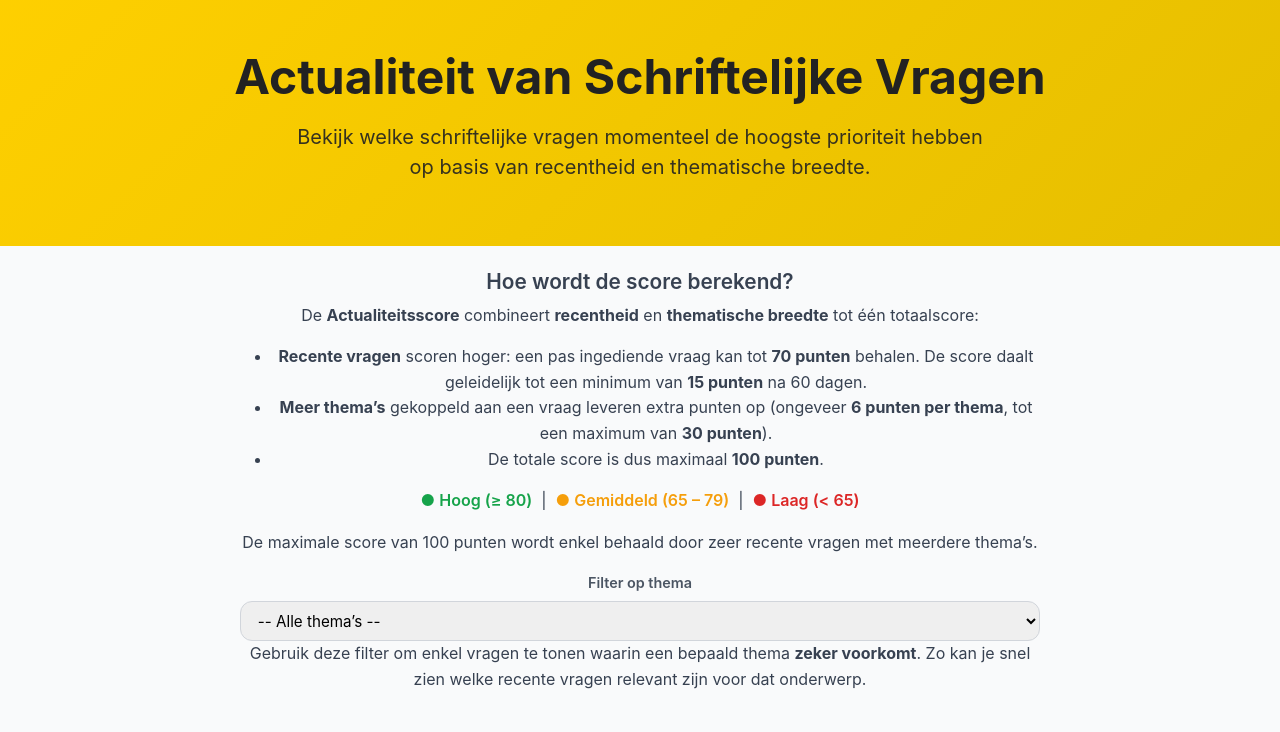
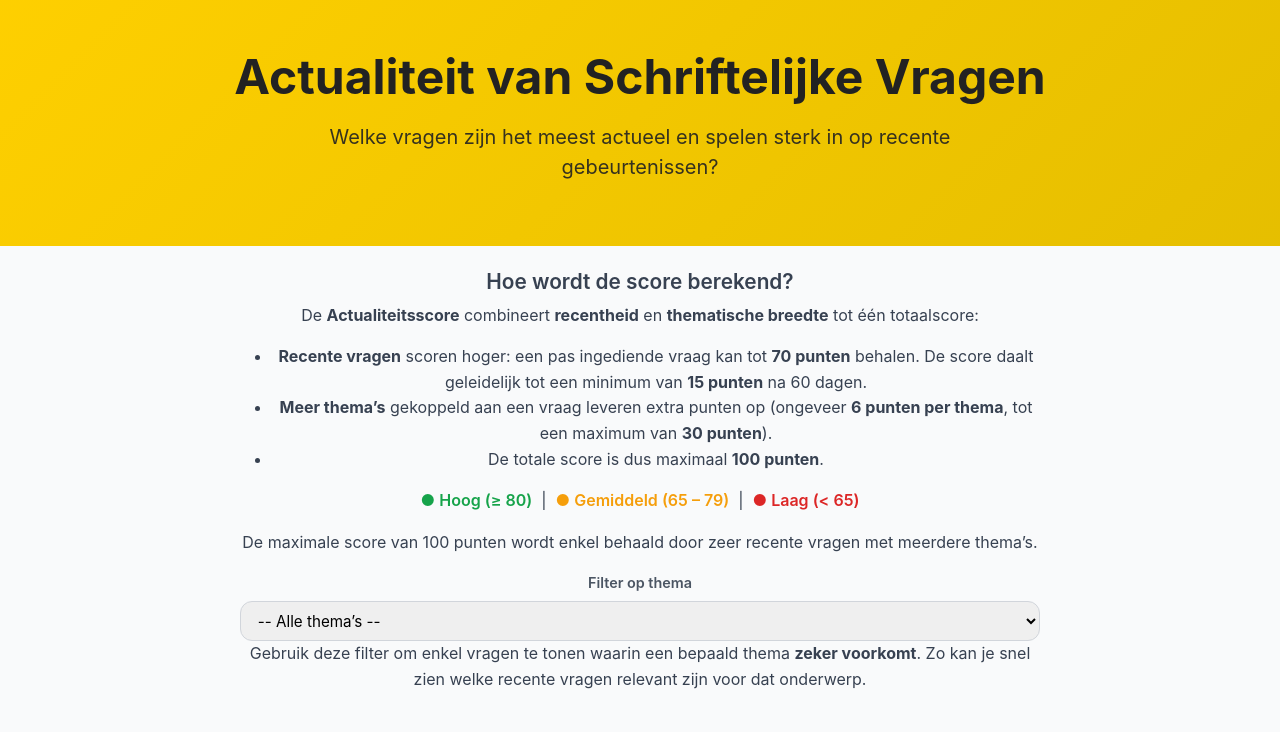
Before and after one commit to A-D-DBS-application/web-application-2025-group-8, a Flask app: page /statistieken/priority in a window 1280 px wide. Shown: the part 64-796 px from the top of the page. Run offline with Flask 3, Linux system fonts and the light colour scheme.

Commit message:
verwoording priority

```diff
--- a/app/templates/statistieken_priority.html
+++ b/app/templates/statistieken_priority.html
@@ -5,7 +5,7 @@
 <section class="hero">
   <h1 class="hero-title">Actualiteit van Schriftelijke Vragen</h1>
   <p class="hero-subtitle">
-    Bekijk welke schriftelijke vragen momenteel de hoogste prioriteit hebben op basis van recentheid en thematische breedte.
+    Welke vragen zijn het meest actueel en spelen sterk in op recente gebeurtenissen?
   </p>
 </section>
 
```
